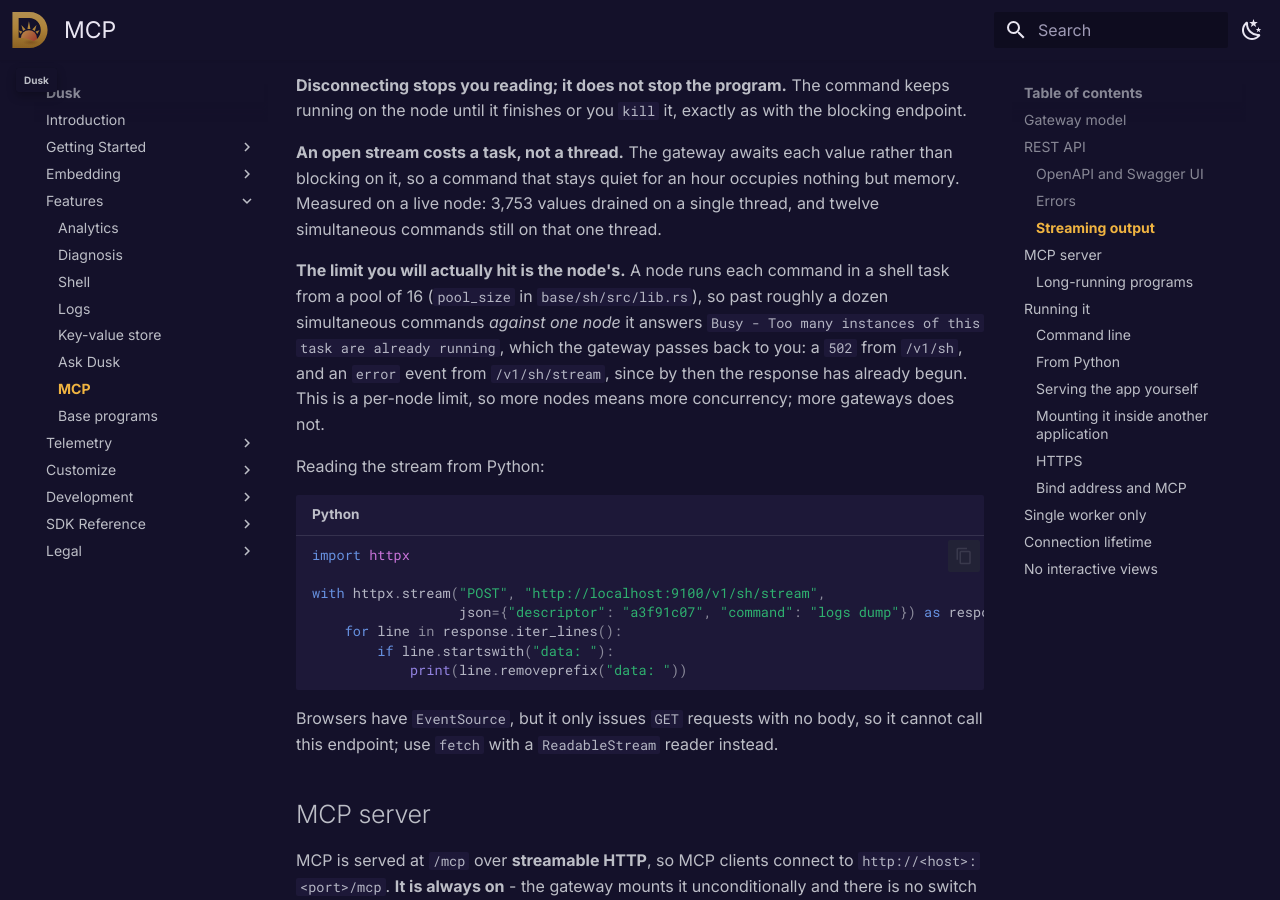
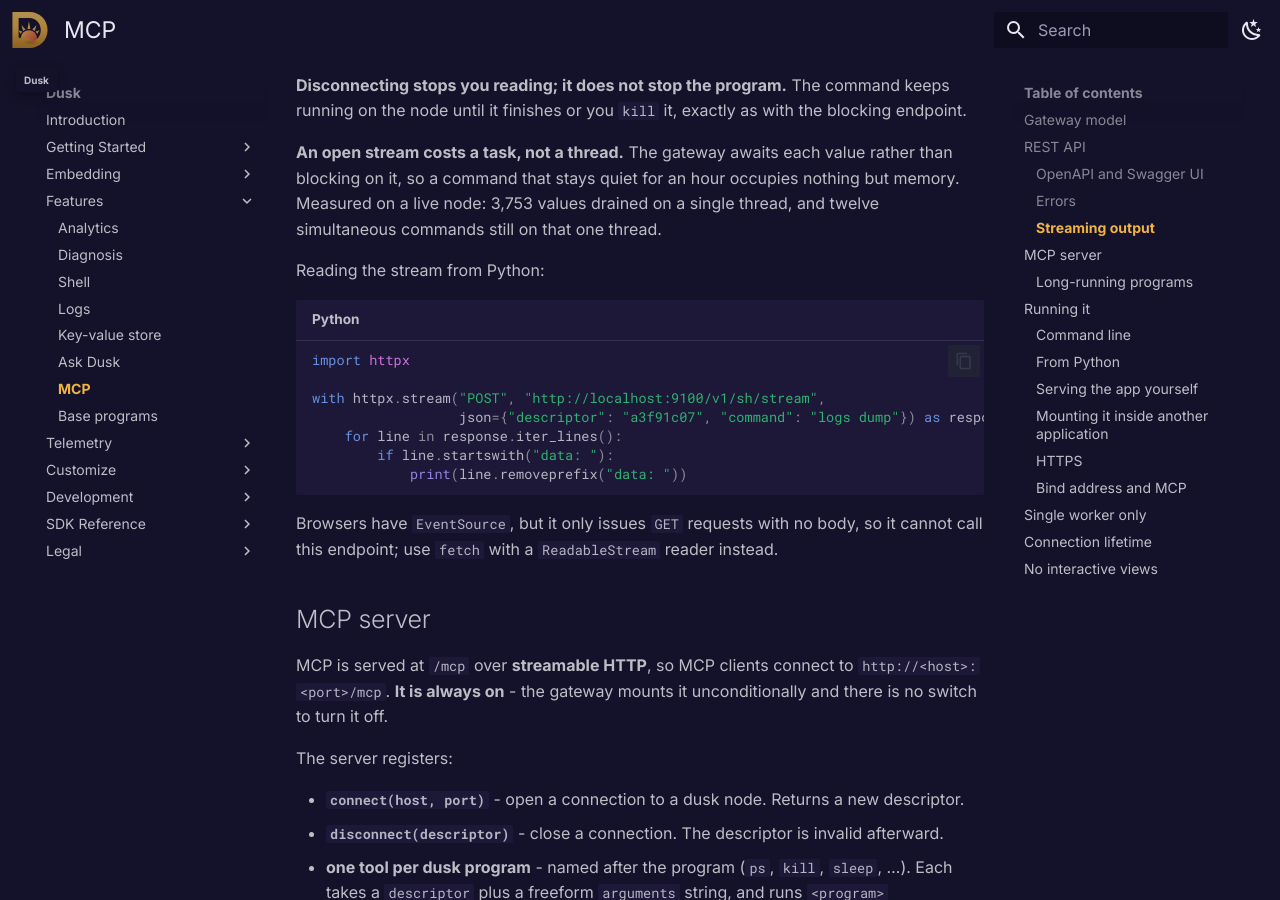
Before and after one commit to tomerze/dusk, an MkDocs documentation site: the page built from docs/docs/features/gateway.md, in a window 1280 px wide and 900 px high, scrolled down 4874 px. Built offline with MkDocs 1.6.1 and Material for MkDocs 9.7.7, drawn with Linux system fonts in a browser that asks for light colours; comment, search, counter and statistics services are not loaded.

Commit message:
Update docs to remove the node's sixteen-command limit from the gateway page
The gateway page said a node runs each command in a shell task from a
pool of 16 and answers Busy past about a dozen simultaneous commands.
A node has no such pool any more.

```diff
--- a/docs/docs/features/gateway.md
+++ b/docs/docs/features/gateway.md
@@ -145,8 +145,6 @@
 **Disconnecting stops you reading; it does not stop the program.** The command keeps running on the node until it finishes or you `kill` it, exactly as with the blocking endpoint.
 
 **An open stream costs a task, not a thread.** The gateway awaits each value rather than blocking on it, so a command that stays quiet for an hour occupies nothing but memory. Measured on a live node: 3,753 values drained on a single thread, and twelve simultaneous commands still on that one thread.
-
-**The limit you will actually hit is the node's.** A node runs each command in a shell task from a pool of 16 (`pool_size` in `base/sh/src/lib.rs`), so past roughly a dozen simultaneous commands *against one node* it answers `Busy - Too many instances of this task are already running`, which the gateway passes back to you: a `502` from `/v1/sh`, and an `error` event from `/v1/sh/stream`, since by then the response has already begun. This is a per-node limit, so more nodes means more concurrency; more gateways does not.
 
 Reading the stream from Python:
 
```
